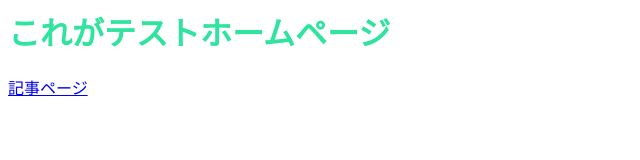
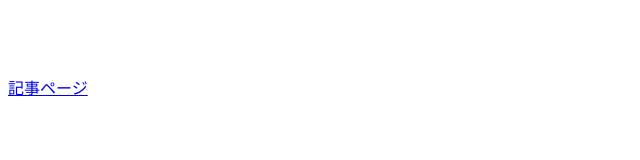
Before and after one commit to f26ba018-CY/my-web, a plain HTML site: page index.html in a window 1280 px wide. Shown: the whole page, without its empty margins (0-640 px from the left). Drawn offline with Linux system fonts and the light colour scheme.

Commit message:
文字の色を白に変更しました。

```diff
--- a/index.html
+++ b/index.html
@@ -4,7 +4,7 @@
     </head>
 
     <body>
-        <h1 style="color: rgb(48, 227, 159)">これがテストホームページ</h1>
+        <h1 style="color: white">これがテストホームページ</h1>
         <a href="article.html">記事ページ</a>
     </body>
 
```
